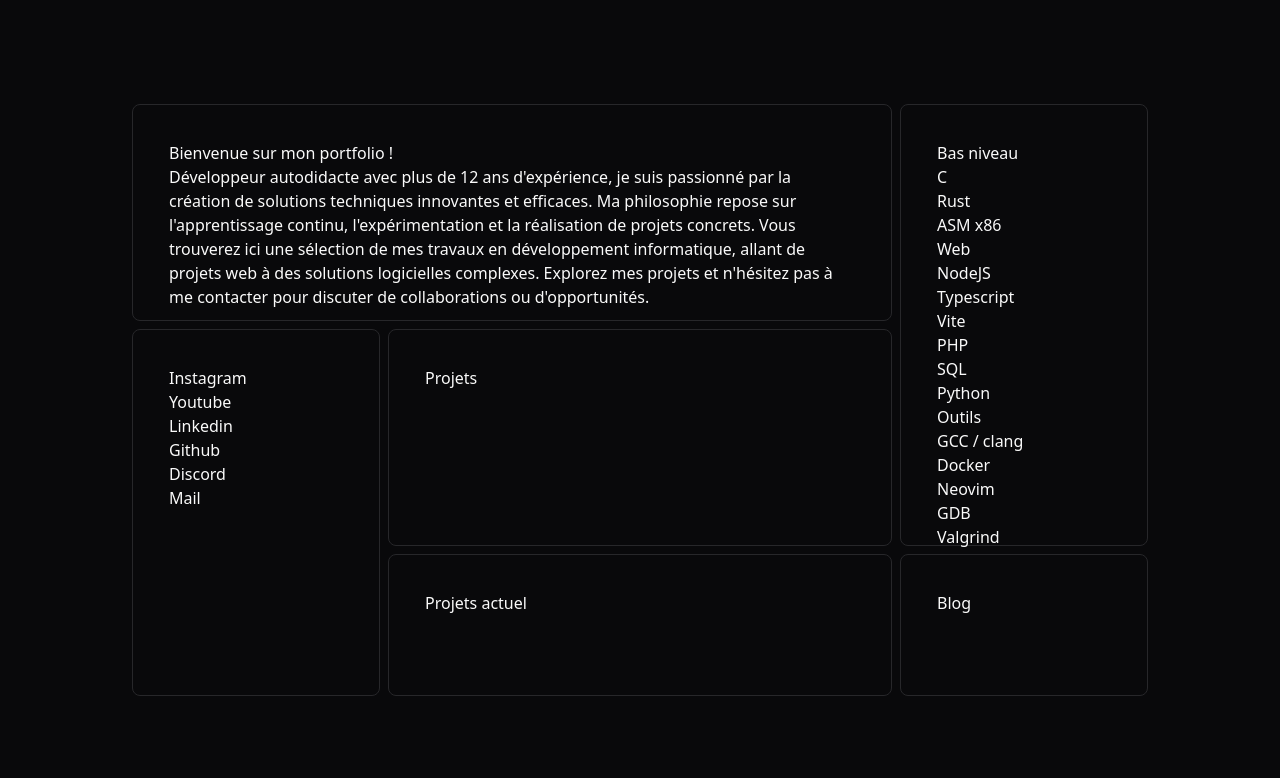
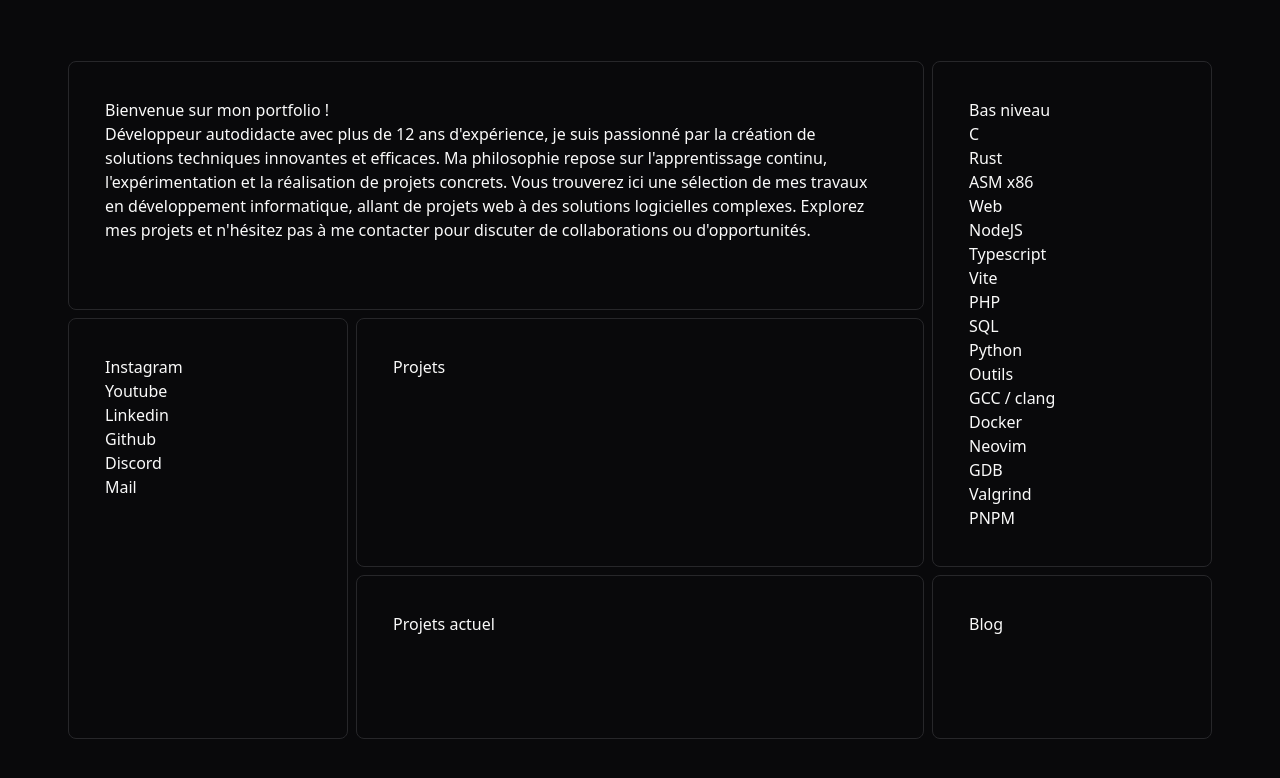
Before and after one commit to alex-robert-fr/alex-robert-fr.github.io, a React (Vite) app: page / in a window 1280 px wide. Shown: the top 778 px of the page. Built offline with nearby package versions, Linux system fonts and the light colour scheme.

Commit message:
💄 Enlarge grid section

```diff
--- a/src/App.tsx
+++ b/src/App.tsx
@@ -6,7 +6,7 @@ import SocialMedias from "./Sections/SocialMedias";
 function App() {
   return (
     <div className="flex h-screen w-screen items-center justify-center bg-background">
-      <div className="grid max-h-[75%] max-w-5xl grid-cols-4 grid-rows-8 flex-wrap">
+      <div className="grid max-h-[90%] max-w-6xl grid-cols-4 grid-rows-8 flex-wrap">
         <Presentation className="col-span-3 row-span-3" />
         <Skills className="col-span-1 row-span-6" />
         <SocialMedias className="col-span-1 row-span-5" />
```
